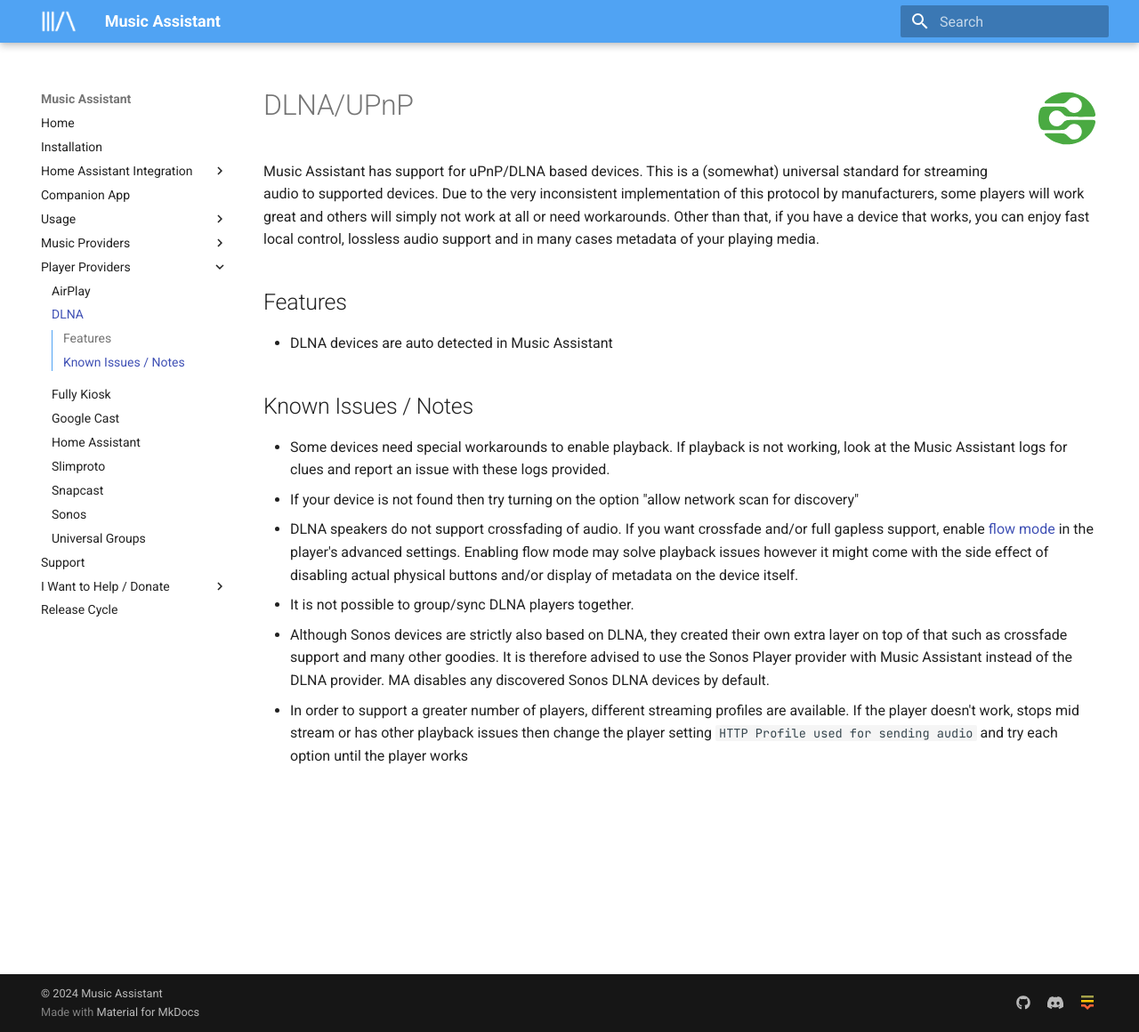
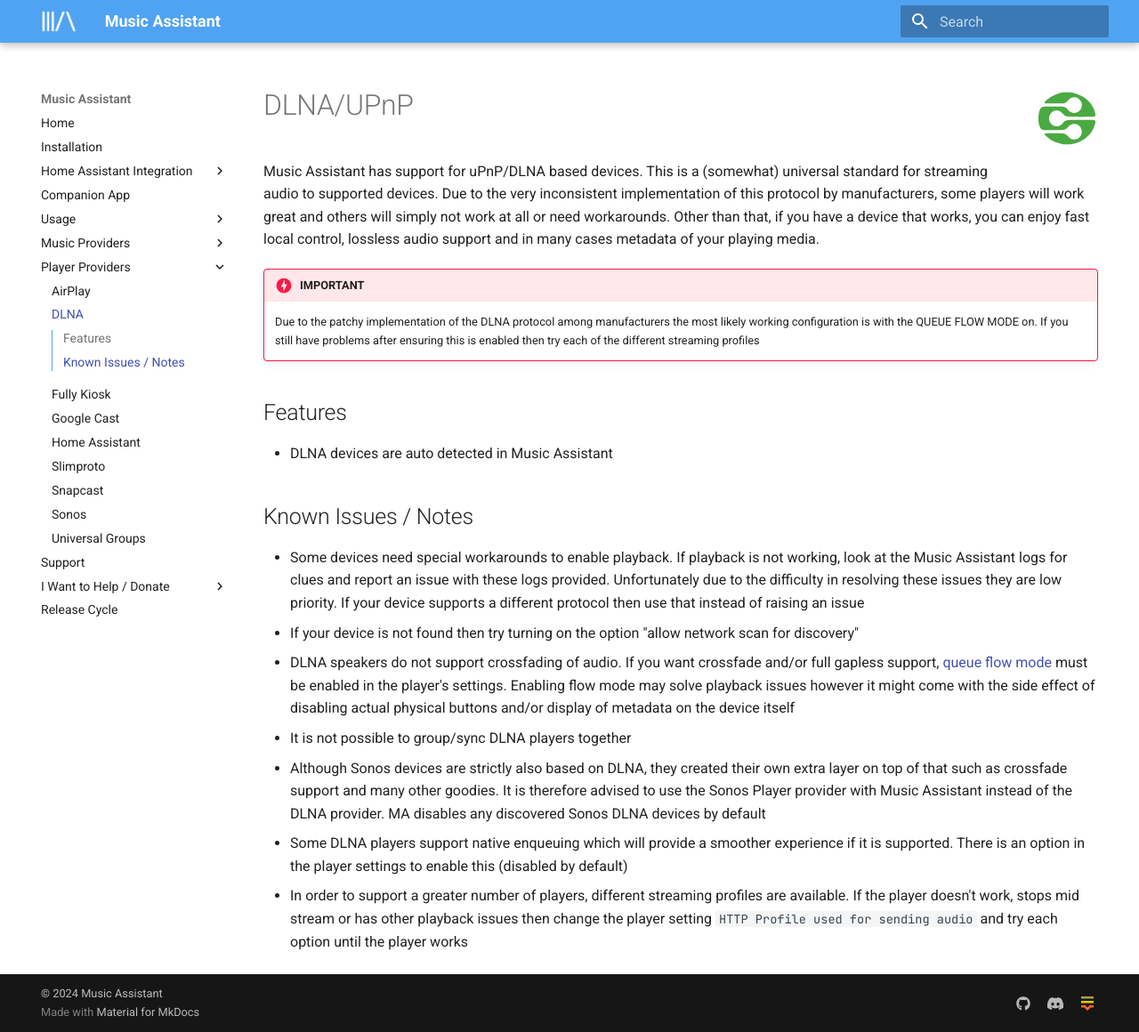
Before and after one commit to pwbriggs/music-assistant.github.io, an MkDocs documentation site: the page built from docs/player-support/dlna.md, in a window 1280 px wide and 1160 px high. Shown: the whole window at 89% size. Built offline with MkDocs 1.6.1 and Material for MkDocs 9.7.7, drawn with Linux system fonts in a browser that asks for light colours.

Commit message:
Promote queue flow mode

```diff
--- a/docs/player-support/dlna.md
+++ b/docs/player-support/dlna.md
@@ -1,6 +1,9 @@
 # DLNA/UPnP ![Preview image](../assets/icons/dlna-icon.svg){ width=70 align=right }
 
 Music Assistant has support for uPnP/DLNA based devices. This is a (somewhat) universal standard for streaming audio to supported devices. Due to the very inconsistent implementation of this protocol by manufacturers, some players will work great and others will simply not work at all or need workarounds. Other than that, if you have a device that works, you can enjoy fast local control, lossless audio support and in many cases metadata of your playing media.
+
+!!! danger "IMPORTANT"
+    Due to the patchy implementation of the DLNA protocol among manufacturers the most likely working configuration is with the QUEUE FLOW MODE on. If you still have problems after ensuring this is enabled then try each of the different streaming profiles
 
 ## Features
 
@@ -8,9 +11,10 @@
 
 ## Known Issues / Notes
 
-- Some devices need special workarounds to enable playback. If playback is not working, look at the Music Assistant logs for clues and report an issue with these logs provided.
+- Some devices need special workarounds to enable playback. If playback is not working, look at the Music Assistant logs for clues and report an issue with these logs provided. Unfortunately due to the difficulty in resolving these issues they are low priority. If your device supports a different protocol then use that instead of raising an issue
 - If your device is not found then try turning on the option "allow network scan for discovery"
-- DLNA speakers do not support crossfading of audio. If you want crossfade and/or full gapless support, enable [flow mode](../faq/normalization.md/#track-queueing) in the player's advanced settings. Enabling flow mode may solve playback issues however it might come with the side effect of disabling actual physical buttons and/or display of metadata on the device itself.
-- It is not possible to group/sync DLNA players together.
-- Although Sonos devices are strictly also based on DLNA, they created their own extra layer on top of that such as crossfade support and many other goodies. It is therefore advised to use the Sonos Player provider with Music Assistant instead of the DLNA provider. MA disables any discovered Sonos DLNA devices by default.
+- DLNA speakers do not support crossfading of audio. If you want crossfade and/or full gapless support, [queue flow mode](../faq/normalization.md/#track-queueing) must be enabled in the player's settings. Enabling flow mode may solve playback issues however it might come with the side effect of disabling actual physical buttons and/or display of metadata on the device itself
+- It is not possible to group/sync DLNA players together
+- Although Sonos devices are strictly also based on DLNA, they created their own extra layer on top of that such as crossfade support and many other goodies. It is therefore advised to use the Sonos Player provider with Music Assistant instead of the DLNA provider. MA disables any discovered Sonos DLNA devices by default
+- Some DLNA players support native enqueuing which will provide a smoother experience if it is supported. There is an option in the player settings to enable this (disabled by default)
 - In order to support a greater number of players, different streaming profiles are available. If the player doesn't work, stops mid stream or has other playback issues then change the player setting `HTTP Profile used for sending audio` and try each option until the player works
```
